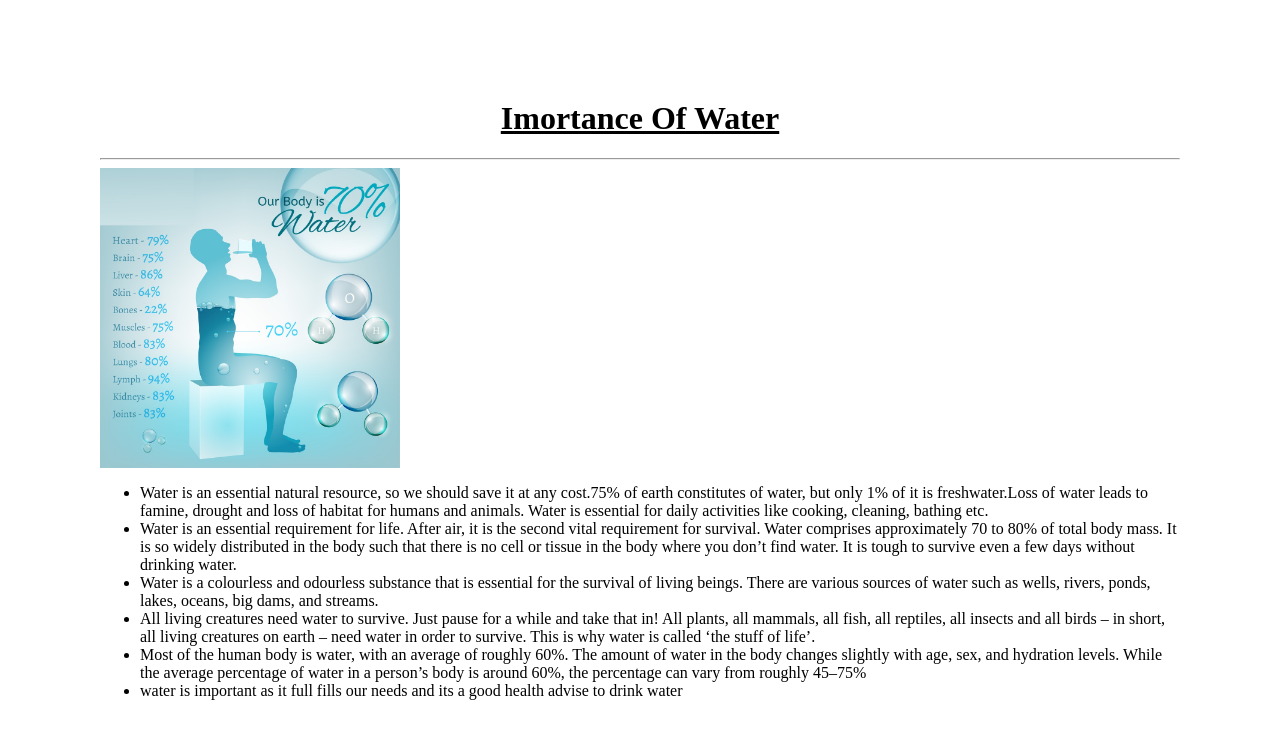
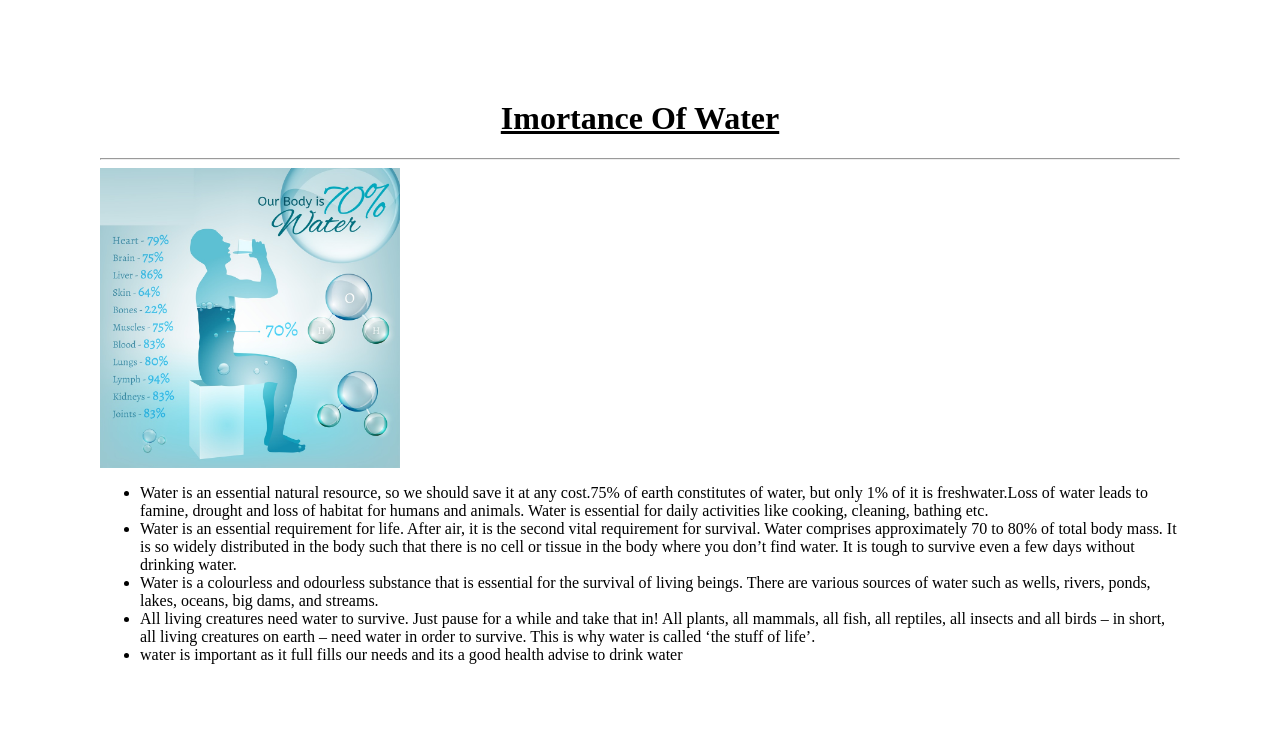
Before and after one commit to mdashiq123/Importance-of-Water, a plain HTML site: page index.html in a window 1280 px wide. Drawn offline with Linux system fonts and the light colour scheme.

Commit message:
Update index.html

```diff
--- a/index.html
+++ b/index.html
@@ -11,5 +11,4 @@
 <li>Water is an essential requirement for life. After air, it is the second vital requirement for survival. Water comprises approximately 70 to 80% of total body mass. It is so widely distributed in the body such that there is no cell or tissue in the body where you don’t find water. It is tough to survive even a few days without drinking water.
 <li>Water is a colourless and odourless substance that is essential for the survival of living beings. There are various sources of water such as wells, rivers, ponds, lakes, oceans, big dams, and streams.
 <li> All living creatures need water to survive. Just pause for a while and take that in! All plants, all mammals, all fish, all reptiles, all insects and all birds – in short, all living creatures on earth – need water in order to survive. This is why water is called ‘the stuff of life’.
-<li>Most of the human body is water, with an average of roughly 60%. The amount of water in the body changes slightly with age, sex, and hydration levels. While the average percentage of water in a person’s body is around 60%, the percentage can vary from roughly 45–75%
 <li>water is important as it full fills our needs and its a good health advise to drink water
```
